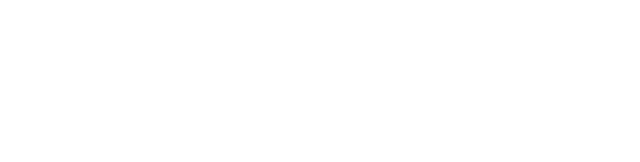
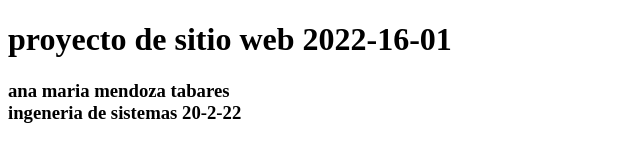
Before and after one commit to anamendoza145/DSW-AnaMendoza, a plain HTML site: page index.html in a window 1280 px wide. Shown: the whole page, without its empty margins (0-640 px from the left). Drawn offline with Linux system fonts and the light colour scheme.

Commit message:
actualizacion
actualizacion

```diff
--- a/index.html
+++ b/index.html
@@ -8,5 +8,13 @@
 </head>
 <body>
 
+    <h1>proyecto de sitio web 2022-16-01</h1>
+
+    <h3>ana maria mendoza tabares <br>
+        ingeneria de sistemas 20-2-22
+
+
+    </h3>
+    <h3></h3>
 </body>
 </html>
```
